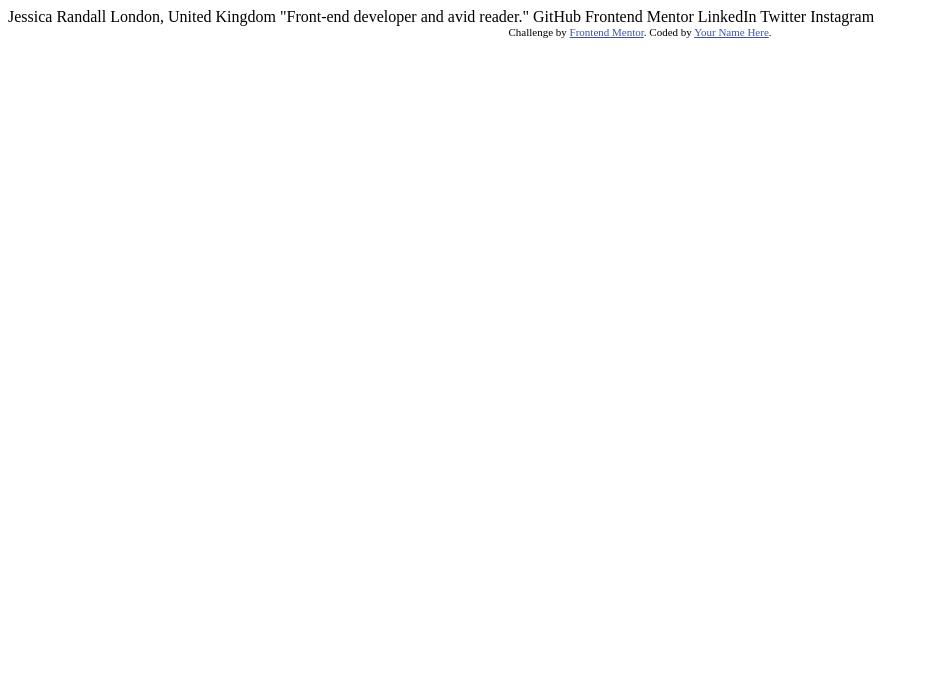
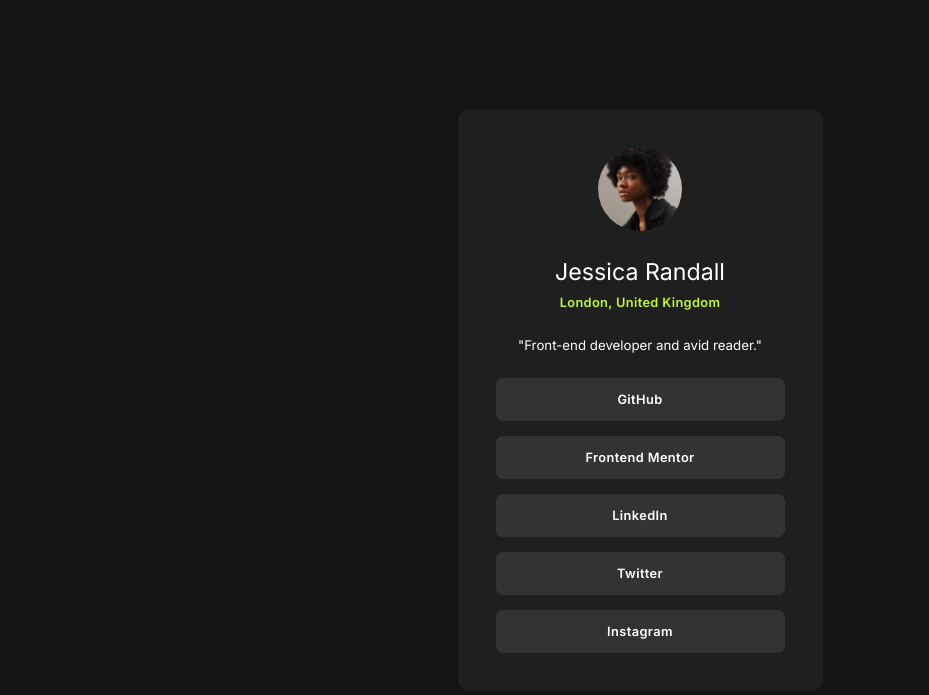
Before and after one commit to user2830581/social-links-profile-main, a plain HTML site: page index.html in a window 1280 px wide. Shown: the whole page, without its empty margins (0-929 px from the left). Drawn offline with Linux system fonts and the light colour scheme.

Commit message:
Initial HTML and CSS

```diff
--- a/index.html
+++ b/index.html
@@ -1,34 +1,64 @@
 <!DOCTYPE html>
 <html lang="en">
-<head>
-  <meta charset="UTF-8">
-  <meta name="viewport" content="width=device-width, initial-scale=1.0"> <!-- displays site properly based on user's device -->
+  <head>
+    <meta charset="UTF-8" />
+    <meta name="viewport" content="width=device-width, initial-scale=1.0" />
+    <!-- displays site properly based on user's device -->
 
-  <link rel="icon" type="image/png" sizes="32x32" href="./assets/images/favicon-32x32.png">
+    <link
+      rel="icon"
+      type="image/png"
+      sizes="32x32"
+      href="./assets/images/favicon-32x32.png"
+    />
+    <link rel="stylesheet" href="styles.css" />
+    <link rel="preconnect" href="https://fonts.googleapis.com" />
+    <link rel="preconnect" href="https://fonts.gstatic.com" crossorigin />
+    <link
+      href="https://fonts.googleapis.com/css2?family=Inter:wght@400;600;700&display=swap"
+      rel="stylesheet"
+    />
 
-  <title>Frontend Mentor | Social links profile</title>
+    <title>Frontend Mentor | Social links profile</title>
 
-  <!-- Feel free to remove these styles or customise in your own stylesheet 👍 -->
-  <style>
-    .attribution { font-size: 11px; text-align: center; }
-    .attribution a { color: hsl(228, 45%, 44%); }
-  </style>
-</head>
-<body>
+    <!-- TO DO:
 
-  Jessica Randall
-  London, United Kingdom
-  "Front-end developer and avid reader."
+  - hover and focus states
+  - style-guide.md
+  - write HTML
+  - base styles, font family and font size
+  - deploy on vercel
+  - create README
 
-  GitHub
-  Frontend Mentor
-  LinkedIn
-  Twitter
-  Instagram
 
-  <div class="attribution">
-    Challenge by <a href="https://www.frontendmentor.io?ref=challenge" target="_blank">Frontend Mentor</a>.
-    Coded by <a href="#">Your Name Here</a>.
-  </div>
-</body>
+  STYLE GUIDE
+
+  desktop qidth: 1440px
+  movbile width: 375px
+
+   -->
+  </head>
+  <body>
+    <main class="main-content">
+      <section>
+        <figure>
+          <img src="/assets/images/avatar-jessica.jpeg" alt="Jessica Randall" />
+        </figure>
+        <div class="profile-information">
+          <h1>Jessica Randall</h1>
+          <p class="location-description">London, United Kingdom</p>
+        </div>
+        <p>"Front-end developer and avid reader."</p>
+      </section>
+      <nav>
+        <ul>
+          <li>GitHub</li>
+          <li>Frontend Mentor</li>
+          <li>LinkedIn</li>
+          <li>Twitter</li>
+          <li>Instagram</li>
+        </ul>
+      </nav>
+    </main>
+  </body>
 </html>
--- /dev/null
+++ b/styles.css
@@ -0,0 +1,96 @@
+:root {
+  --color-white: hsl(0, 0%, 100%);
+  --color-green: hsl(75, 94%, 57%);
+  --color-grey-700: hsl(0, 0%, 20%);
+  --color-grey-800: hsl(0, 0%, 12%);
+  --color-grey-900: hsl(0, 0%, 8%);
+}
+
+/* Universal Reset */
+*,
+*::before,
+*::after {
+  margin: 0;
+  padding: 0;
+  box-sizing: border-box;
+}
+
+/* Default Styles */
+html {
+  font-family: "Inter", sans-serif;
+  color: var(--color-white);
+  background-color: var(--color-grey-900);
+}
+
+body {
+  font-size: 0.875rem; /* 14px if default is 16px, use rem for accessibility */
+  display: flex;
+  flex-direction: column;
+  align-items: center;
+  justify-content: center;
+  height: 100vh;
+
+}
+
+.main-content {
+  text-align: center;
+  background-color: var(--color-grey-800);
+  padding: 38px;
+  width: 365px;
+  border-radius: 12px;
+  display: flex;
+  flex-direction: column;
+  justify-content: space-between;
+  gap: 25px;
+
+}
+
+section{
+    display: flex;
+    flex-direction: column;
+    gap:24px;
+}
+
+.location-description{
+    color: var(--color-green);
+    font-weight: 600;
+    font-size: 0.8rem;
+    letter-spacing: 0.35px;
+}
+
+img{
+    width: 29%;
+    border-radius: 50%;
+}
+
+h1{
+    font-size: 1.45rem;
+    font-weight: 400;
+    padding-bottom: 9px;
+}
+
+.profile-information{
+    padding-bottom: 2.5px;
+}
+
+section > p{
+    font-weight: 400;
+    font-size: 0.83rem;
+}
+
+ul{
+    display: flex;
+    flex-direction: column;
+    gap: 15px;
+}
+
+li {
+  text-decoration: none;
+  list-style-type: none;
+  background-color: var(--color-grey-700);
+  border-radius: 7px;
+  font-weight: 600;
+  padding: 14px 13px;
+  font-size: 0.8rem;
+  letter-spacing: 0.4px;
+}
```
